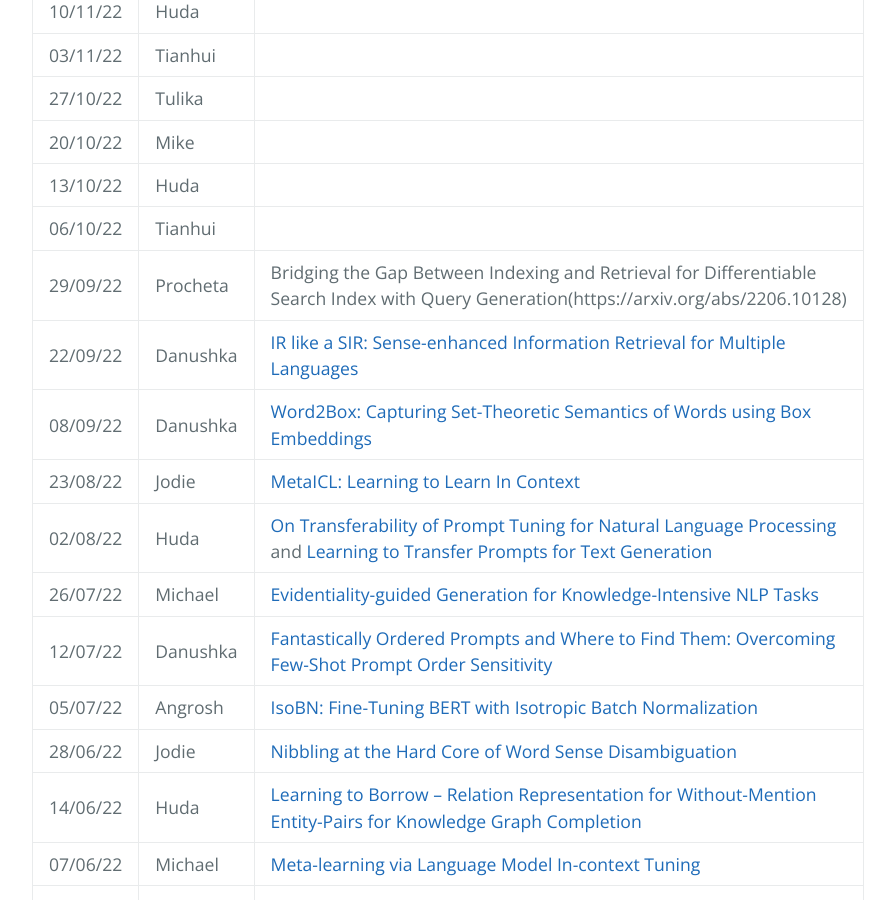
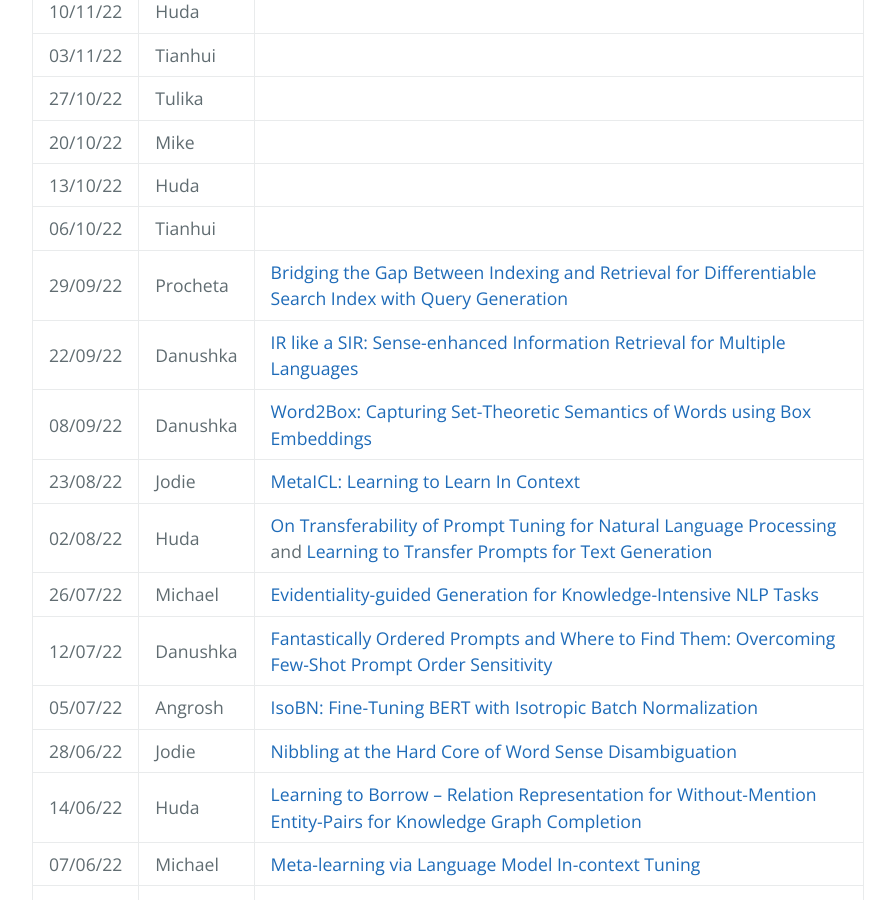
Before and after one commit to LivNLP/livnlp.github.io, a Jekyll site: the page built from reading.md, in a window 1280 px wide and 900 px high, scrolled down 845 px. Shown: the whole window, without its empty margins (192-1087 px from the left). Built offline with Jekyll 4.4.1, drawn with Linux system fonts in a browser that asks for light colours.

Commit message:
Update reading.md

```diff
--- a/reading.md
+++ b/reading.md
@@ -24,7 +24,7 @@ We meet on a weely basis to discuss recent research papers. Here is the schedule
 | 20/10/22 | Mike | |
 | 13/10/22 | Huda | |
 | 06/10/22 | Tianhui | |
-| 29/09/22 | Procheta | Bridging the Gap Between Indexing and Retrieval for Differentiable Search Index with Query Generation(https://arxiv.org/abs/2206.10128)|
+| 29/09/22 | Procheta | [Bridging the Gap Between Indexing and Retrieval for Differentiable Search Index with Query Generation](https://arxiv.org/abs/2206.10128)|
 | 22/09/22 | Danushka | [IR like a SIR: Sense-enhanced Information Retrieval for Multiple Languages](https://aclanthology.org/2021.emnlp-main.79/)|
 | 08/09/22 | Danushka | [Word2Box: Capturing Set-Theoretic Semantics of Words using Box Embeddings](https://aclanthology.org/2022.acl-long.161/)|
 | 23/08/22 | Jodie | [MetaICL: Learning to Learn In Context](https://aclanthology.org/2022.naacl-main.201.pdf) |
```
